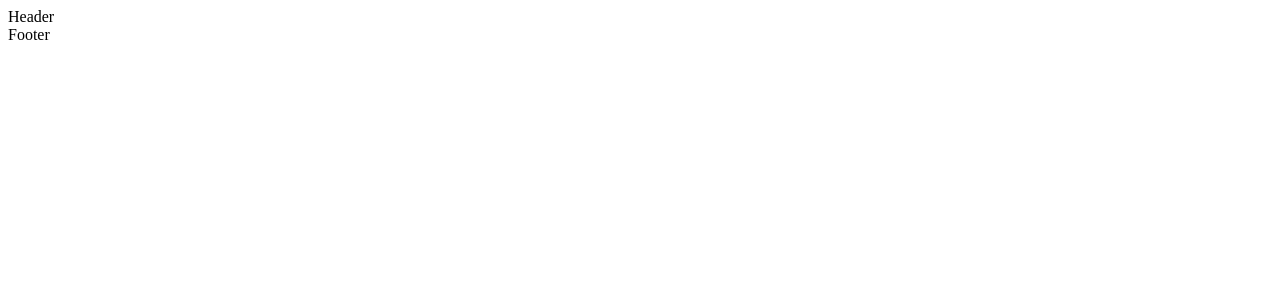
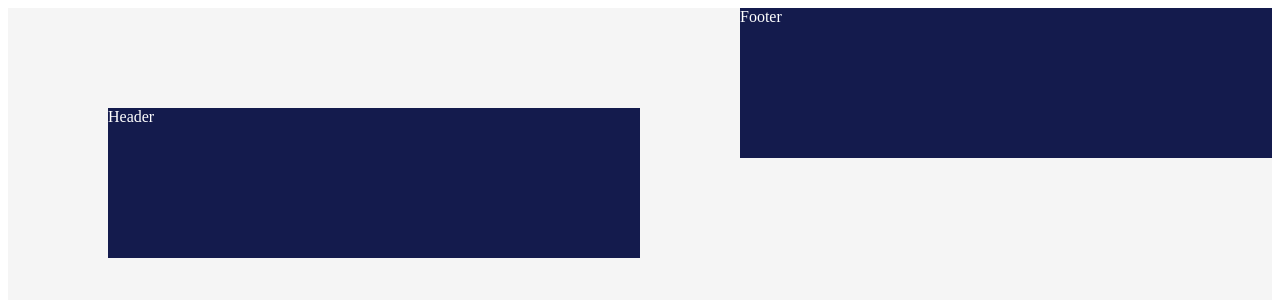
Before and after one commit to Marcovillalva/BEDU-DAY, a React (Create React App) app: page / in a window 1280 px wide. Shown: the top 300 px of the page. Built offline with nearby package versions, Linux system fonts and the light colour scheme.

Commit message:
quinto commit agrego primer css a footer y header y al main layout

```diff
--- /dev/null
+++ b/src/assets/Footer.css
@@ -0,0 +1,7 @@
+.MainContFooter {
+  margin: 0px;
+  display: flex;
+  width: 100%;
+  height: 150px;
+  background-color: #141B4D;
+  color: white; }
--- /dev/null
+++ b/src/assets/Footer.scss
@@ -0,0 +1,8 @@
+.MainContFooter {
+    margin: 0px;
+    display: flex;
+    width: 100%;
+    height: 150px;
+    background-color: #141B4D;
+    color: white;
+}
--- /dev/null
+++ b/src/assets/Header.css
@@ -0,0 +1,7 @@
+.MainContHeader {
+  margin: 100px;
+  display: flex;
+  width: 100%;
+  height: 150px;
+  background-color: #141B4D;
+  color: white; }
--- /dev/null
+++ b/src/assets/Header.scss
@@ -0,0 +1,8 @@
+.MainContHeader{
+    margin: 100px;
+    display: flex;
+    width: 100%;
+    height: 150px;
+    background-color: #141B4D;
+    color: white;
+}
--- /dev/null
+++ b/src/assets/Layout.css
@@ -0,0 +1,7 @@
+.MainContLayout {
+  margin: 0px;
+  padding: 0px;
+  display: flex;
+  width: 100%;
+  height: 1900px;
+  background-color: #F5F5F5; }
--- /dev/null
+++ b/src/assets/Layout.scss
@@ -0,0 +1,8 @@
+.MainContLayout {
+    margin: 0px;
+    padding: 0px;
+    display: flex;
+    width: 100%;
+    height: 1900px;
+    background-color:#F5F5F5;
+}
--- /dev/null
+++ b/src/assets/Styles.css
@@ -0,0 +1,23 @@
+.MainContLayout {
+  margin: 0px;
+  padding: 0px;
+  display: flex;
+  width: 100%;
+  height: 1900px;
+  background-color: #F5F5F5; }
+
+.MainContHeader {
+  margin: 100px;
+  display: flex;
+  width: 100%;
+  height: 150px;
+  background-color: #141B4D;
+  color: white; }
+
+.MainContFooter {
+  margin: 0px;
+  display: flex;
+  width: 100%;
+  height: 150px;
+  background-color: #141B4D;
+  color: white; }
--- /dev/null
+++ b/src/assets/Styles.scss
@@ -0,0 +1,3 @@
+@import "./Layout.scss";
+@import "./Header.scss";
+@import "./Footer.scss";
--- a/src/components/Layout/Footer.js
+++ b/src/components/Layout/Footer.js
@@ -3,7 +3,7 @@ import React, { Component } from 'react';
 class Footer extends Component {
     render() {
         return (
-            <div>
+            <div className="MainContFooter">
                 Footer
             </div>
         );
--- a/src/components/Layout/Header.js
+++ b/src/components/Layout/Header.js
@@ -5,7 +5,7 @@ import React, { Component } from 'react';
 class Header extends Component {
     render() {
         return (
-            <div>
+            <div className="MainContHeader">
                 Header
             </div>
         );
--- a/src/components/Layout/Index.js
+++ b/src/components/Layout/Index.js
@@ -8,7 +8,7 @@ import Header from './Header';
 class Layout extends Component {
     render(){
         return(
-            <div>
+            <div className="MainContLayout">
                 <Header/>
                 <Footer/>
             </div>
--- a/src/index.js
+++ b/src/index.js
@@ -2,6 +2,7 @@ import React from 'react';
 import ReactDOM from 'react-dom';
 import App from './App';
 import * as serviceWorker from './serviceWorker';
+import "./assets/Styles.css";
 
 ReactDOM.render(<App />, document.getElementById('root'));
 
```
